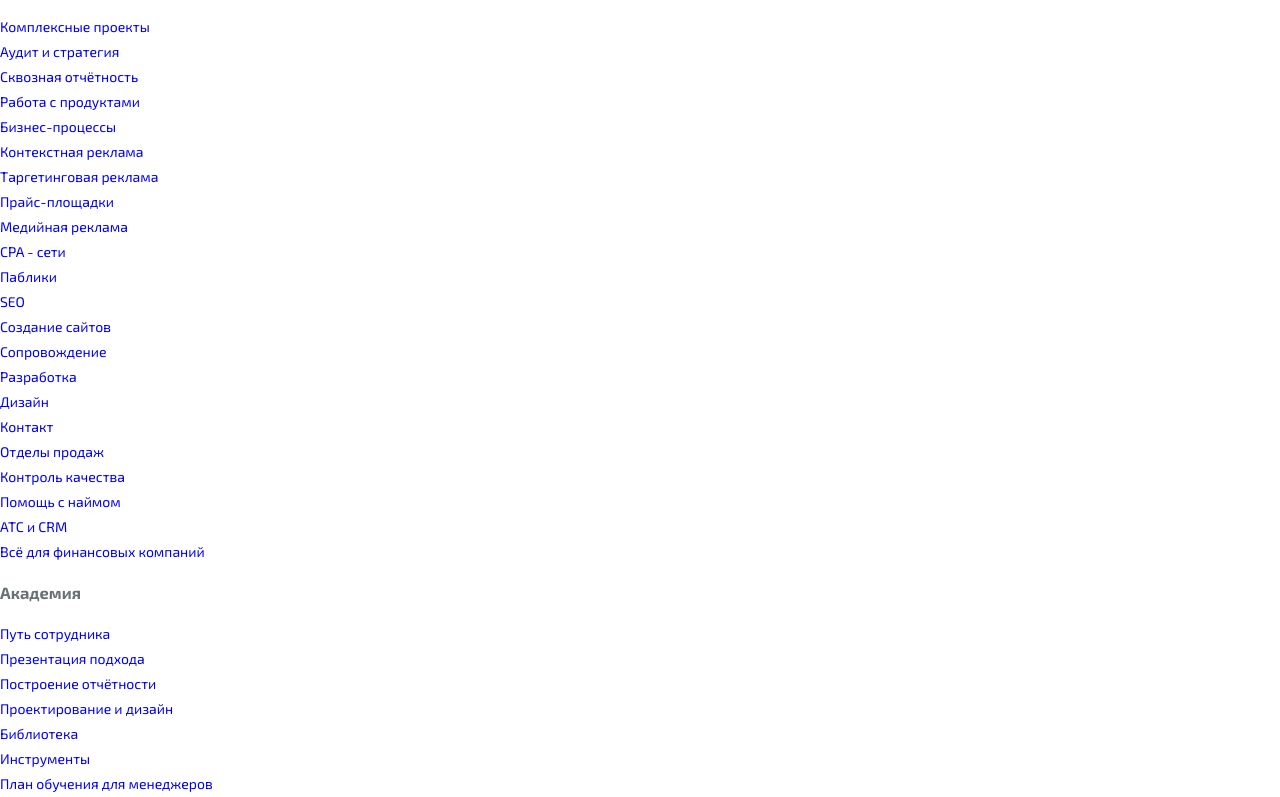
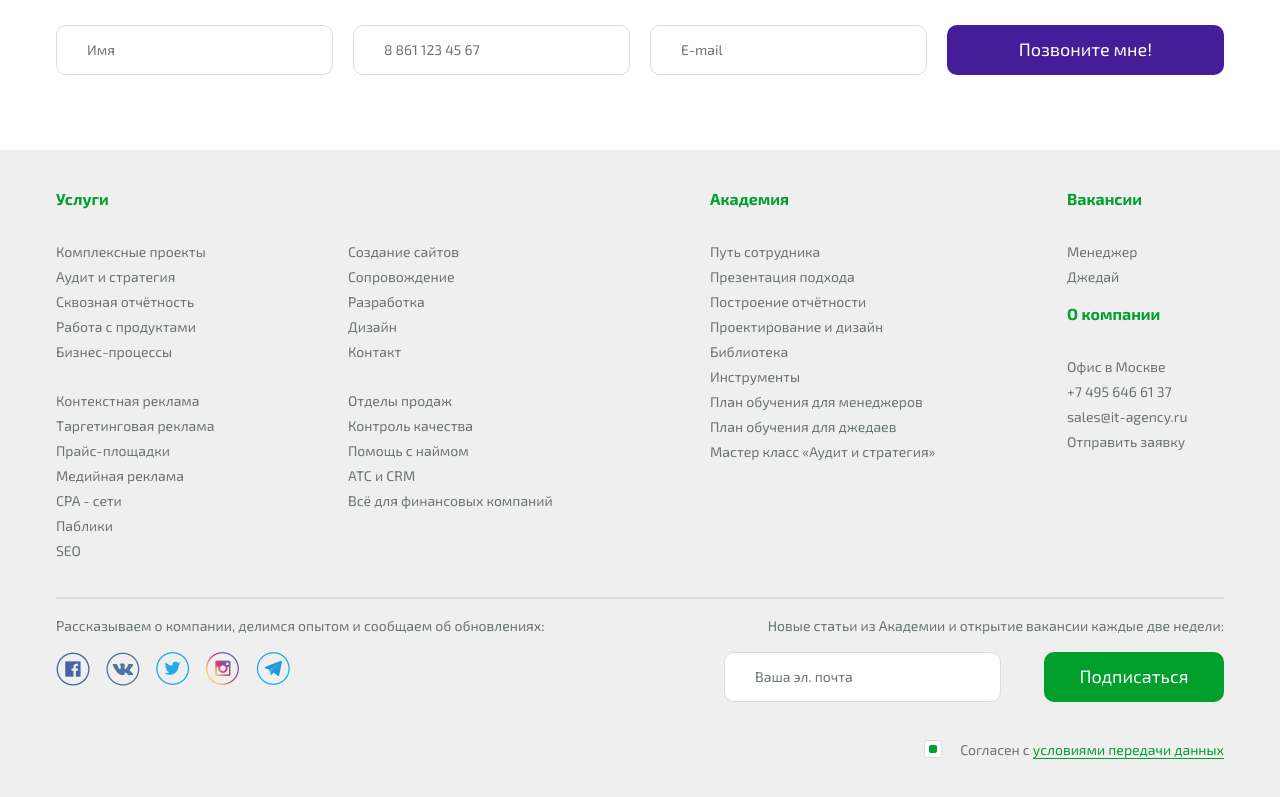
Before and after one commit to Verta-master/jedi, a website: page index.html in a window 1280 px wide. Shown: the part 1382-2179 px from the top of the page. Drawn offline with nearby package versions, Linux system fonts and the light colour scheme; files that its build step writes are made by us from their sources.

Commit message:
Нижние блоки

```diff
--- a/index.html
+++ b/index.html
@@ -117,7 +117,9 @@
 
   <footer class="footer">
     <section class="footer__top">
+      <div class="footer__left">
         <h3 class="footer__title">Услуги</h3>
+        <div class="footer__wrap">
           <ul class="footer__list">
             <li class="footer__item">
               <a href="#" class="footer__link">Комплексные проекты</a>
@@ -192,6 +194,9 @@
               <a href="#" class="footer__link">Всё для финансовых компаний</a>
             </li>
           </ul>
+        </div>
+      </div>
+      <div class="footer__right">
         <h3 class="footer__title">Академия</h3>
         <ul class="footer__list">
           <li class="footer__item">
@@ -246,33 +251,34 @@
             <a href="#" class="footer__link">Отправить заявку</a>
           </li>
         </ul>
+      </div>
     </section>
     <section class="footer__bottom">
       <div class="footer__block">
         <p class="footer__text">Рассказываем о компании, делимся опытом и сообщаем об обновлениях:</p>
         <ul class="social">
           <li class="social__item">
-            <a href="#" class="social__link"><span class="visually-hidden">Фейсбук</span></a>
+            <a href="#" class="social__link social__link--fb"><span class="visually-hidden">Фейсбук</span></a>
           </li>
           <li class="social__item">
-            <a href="#" class="social__link"><span class="visually-hidden">ВКонтакте</span></a>
+            <a href="#" class="social__link social__link--vk"><span class="visually-hidden">ВКонтакте</span></a>
           </li>
           <li class="social__item">
-            <a href="#" class="social__link"><span class="visually-hidden">Твиттер</span></a>
+            <a href="#" class="social__link social__link--tw"><span class="visually-hidden">Твиттер</span></a>
           </li>
           <li class="social__item">
-            <a href="#" class="social__link"><span class="visually-hidden">Инстаграм</span></a>
+            <a href="#" class="social__link social__link--in"><span class="visually-hidden">Инстаграм</span></a>
           </li>
           <li class="social__item">
-            <a href="#" class="social__link"><span class="visually-hidden">Телеграм</span></a>
+            <a href="#" class="social__link social__link--tg"><span class="visually-hidden">Телеграм</span></a>
           </li>
         </ul>
       </div>
       <div class="footer__block">
         <p class="footer__text">Новые статьи из Академии и открытие вакансии каждые две недели:</p>
-        <form action="#" method="post" class="form">
+        <form action="#" method="post" class="form form--footer">
           <input type="email" name="email" id="email-2" class="form__input" placeholder="Ваша эл. почта">
-          <button type="submit" class="form__btn">Подписаться</button>
+          <button type="submit" class="form__btn form__btn--footer">Подписаться</button>
           <input type="checkbox" name="policy" id="policy" class="form__check" checked>
           <label for="policy" class="form__label">Согласен с <a href="#">условиями передачи данных</a></label>
         </form>
--- /dev/null
+++ b/less/blocks/call.less
@@ -0,0 +1,13 @@
+.call {
+  .wrap;
+  padding-bottom: 75px;
+}
+
+.call__title {
+  font-size: 30px;
+  line-height: 35px;
+  font-weight: 700;
+  color: @green;
+  margin-bottom: 45px;
+  text-align: center;
+}
--- a/less/blocks/contacts.less
+++ b/less/blocks/contacts.less
@@ -24,7 +24,7 @@
   }
 
   &:hover {
-    color: @yellow;
+    color: @green;
   }
 
   &::before {
@@ -35,7 +35,7 @@
     width: 17px;
     height: 18px;
     background-position: -49px -5px;
-    background-image: url(../../img/sprite.png);
+    background-image: url(../img/sprite.png);
     background-repeat: no-repeat;
   }
 }
--- /dev/null
+++ b/less/blocks/footer.less
@@ -0,0 +1,79 @@
+.footer {
+  width: 100%;
+  padding-top: 36px;
+  padding-bottom: 45px;
+  background-color: #efefef;
+}
+
+.footer__bottom,
+.footer__top {
+  .wrap;
+}
+
+.footer__top {
+  display: flex;
+  justify-content: space-between;
+  border-bottom: 2px solid @grey;
+}
+
+.footer__wrap {
+  width: 100%;
+  display: flex;
+  flex-direction: column;
+  flex-wrap: wrap;
+  height: 370px;
+}
+
+.footer__left {
+  width: 50%;
+}
+
+.footer__right {
+  width: 50%;
+  display: flex;
+  flex-direction: column;
+  flex-wrap: wrap;
+  height: 300px;
+  padding-left: 70px;
+
+  .footer__title:nth-of-type(n+2),
+  .footer__list:nth-of-type(n+2) {
+    padding-left: 100px;
+    width: 50%;
+  }
+}
+
+.footer__bottom {
+  display: flex;
+}
+
+.footer__block {
+  width: 50%;
+  display: flex;
+  flex-direction: column;
+
+  &:nth-of-type(2) {
+    align-items: flex-end;
+  }
+}
+
+.footer__list {
+  width: 50%;
+  padding-bottom: 12px;
+  padding-top: 12px;
+}
+
+.footer__title {
+  width: 25%;
+  font-size: 16px;
+  color: @green;
+  margin-top: 0;
+}
+
+.footer__link {
+  color: @normal;
+
+  &:hover {
+    color: @green;
+  }
+}
--- /dev/null
+++ b/less/blocks/form.less
@@ -0,0 +1,93 @@
+.form {
+  .wrap;
+  display: flex;
+  justify-content: space-between;
+  flex-wrap: wrap;
+
+  &--footer {
+    margin-right: 0;
+    max-width: 500px;
+  }
+}
+
+.form__input {
+  width: 277px;
+  min-height: 50px;
+  padding: 0 30px;
+  border-radius: 10px;
+  border: 1px solid @grey;
+
+  &::placeholder {
+    opacity: 1;
+  }
+
+  &:focus {
+    border-color: @green;
+  }
+}
+
+.form__btn {
+  width: 277px;
+  min-height: 50px;
+  font-size: 18px;
+  color: #fff;
+  background-color: #441d99;
+  border-radius: 10px;
+  border: none;
+  cursor: pointer;
+
+  &--footer {
+    width: 180px;
+    background-color: @green;
+  }
+}
+
+.form__label {
+  display: block;
+  width: 100%;
+  margin-top: 35px;
+  text-align: right;
+  position: relative;
+  cursor: pointer;
+
+  a {
+    color: @green;
+    border-bottom: 1px solid @green;
+
+    &:hover {
+      border-bottom: none;
+    }
+  }
+
+  &::before {
+    content: "";
+    position: absolute;
+    top: 3px;
+    left: 40%;
+    width: 16px;
+    height: 16px;
+    border-radius: 3px;
+    border: 1px solid @grey;
+    background-color: #fff;
+  }
+
+  &::after {
+    display: none;
+    content: "";
+    position: absolute;
+    top: 8px;
+    left: 41%;
+    width: 8px;
+    height: 8px;
+    border-radius: 2px;
+    background-color: @green;
+  }
+}
+
+.form__check {
+  display: none;
+}
+
+.form__check:checked + .form__label::after {
+  display: block;
+}
--- a/less/blocks/promo.less
+++ b/less/blocks/promo.less
@@ -7,6 +7,7 @@
   justify-content: space-around;
   align-items: flex-start;
   align-content: flex-start;
+  padding-bottom: 55px;
 }
 
 .promo__item {
--- /dev/null
+++ b/less/blocks/social.less
@@ -0,0 +1,33 @@
+.social {
+  display: flex;
+  align-items: center;
+}
+
+.social__link {
+  display: block;
+  width: 34px;
+  height: 34px;
+  margin-right: 16px;
+  background-image: url(../img/sprite.png);
+  background-repeat: no-repeat;
+
+  &--fb {
+    background-position: -5px -5px;
+  }
+
+  &--vk {
+    background-position: -237px -5px;
+  }
+
+  &--tw {
+    background-position: -193px -5px;
+  }
+
+  &--in {
+    background-position: -106px -5px;
+  }
+
+  &--tg {
+    background-position: -149px -5px;
+  }
+}
--- a/less/scaffolding.less
+++ b/less/scaffolding.less
@@ -1,4 +1,6 @@
-body {
+body,
+input,
+button {
   font-family: "Exo 2", "Arial", sans-serif;
   font-size: 14px;
   line-height: 25px;
--- a/less/style.less
+++ b/less/style.less
@@ -7,3 +7,7 @@
 @import "blocks/contacts.less";
 @import "blocks/title.less";
 @import "blocks/promo.less";
+@import "blocks/call.less";
+@import "blocks/form.less";
+@import "blocks/footer.less";
+@import "blocks/social.less";
--- a/less/variables.less
+++ b/less/variables.less
@@ -2,3 +2,4 @@
 @normal: #6a7374;
 @green: #01a02c;
 @yellow: #fff343;
+@grey: #dadcdd;
```
Also changed, not shown: img/frame-green.png, img/shadow.png. Lines whose indentation alone changed are shown as unchanged.
